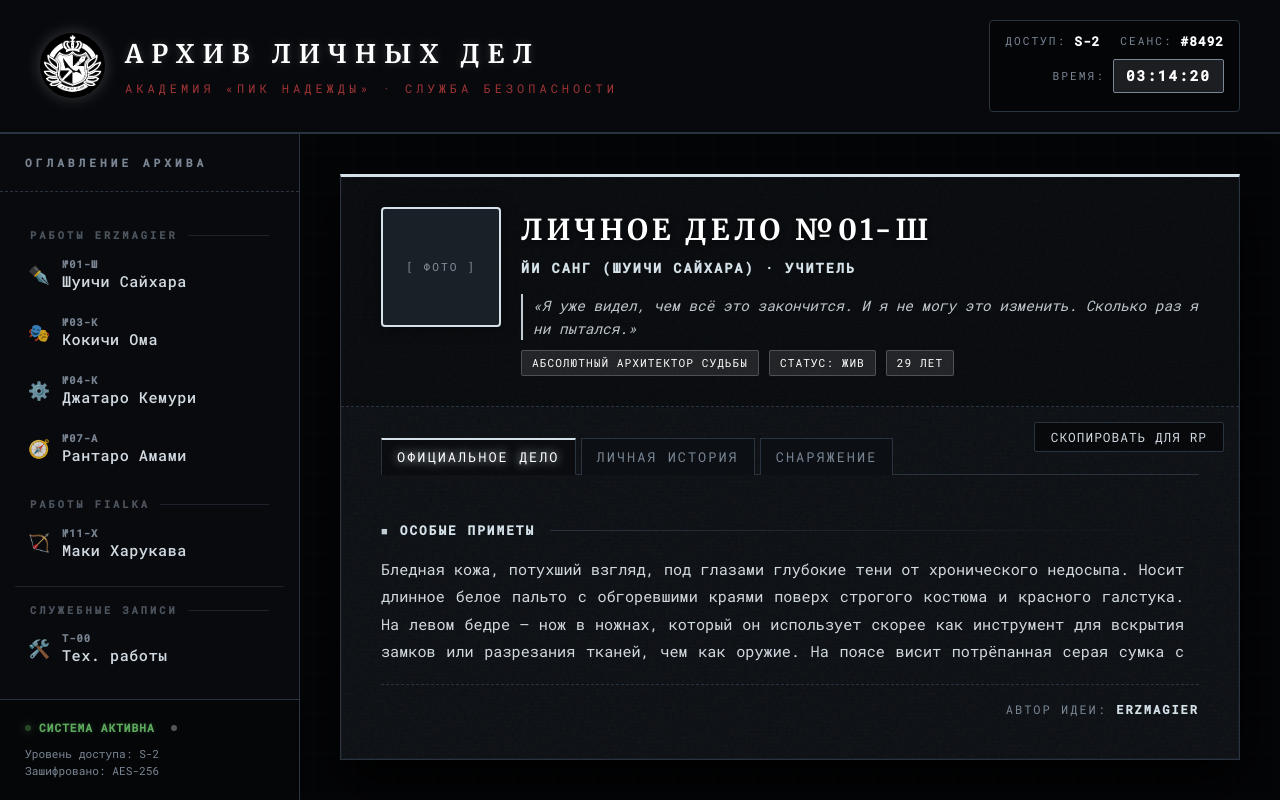
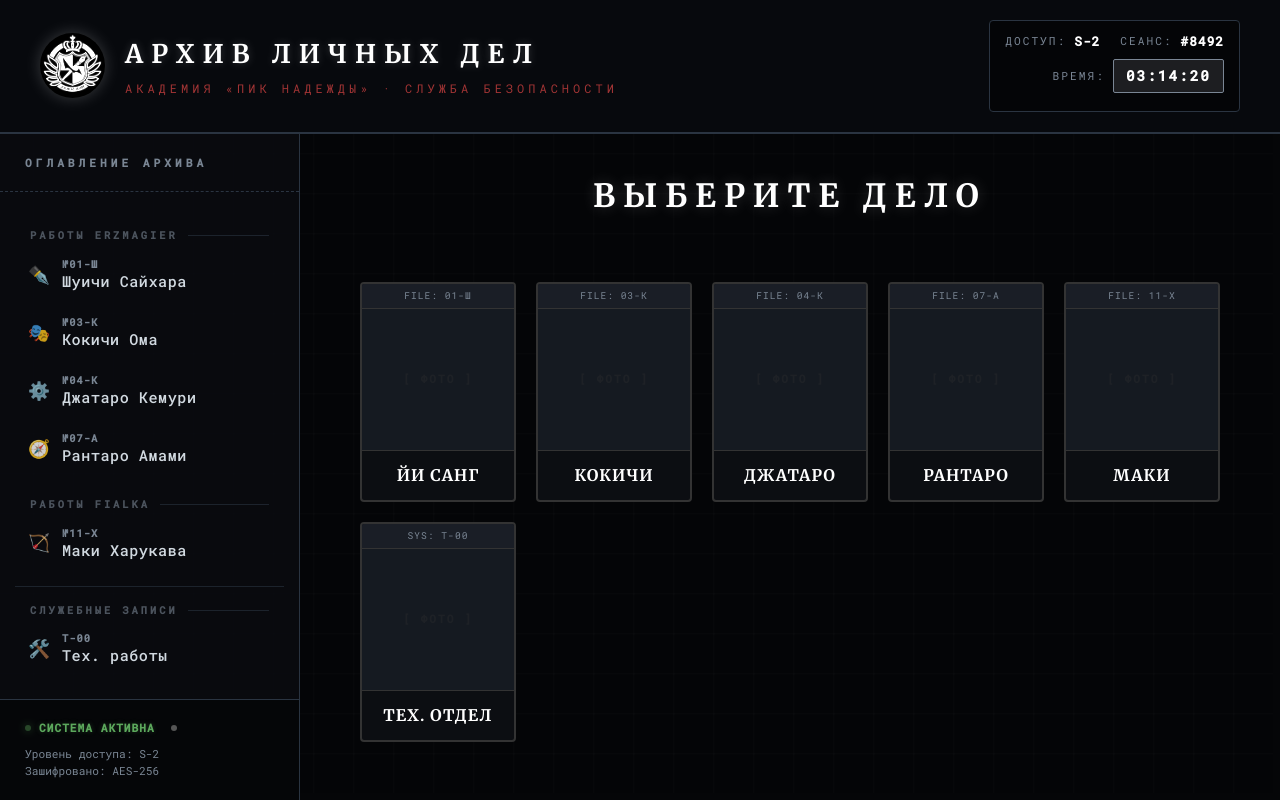
Before and after one commit to Erzmgaier/shinri-archive2, a plain HTML site: page index.html in a window 1280 px wide. Drawn offline with Linux system fonts and the light colour scheme.

Commit message:
Update index.html

```diff
--- a/index.html
+++ b/index.html
@@ -46,7 +46,6 @@
   .header-text h1 { font-family: var(--font-serif); margin: 0 0 4px; font-size: 1.6rem; letter-spacing: 8px; text-transform: uppercase; color: #fff; text-shadow: 0 0 10px rgba(255,255,255,0.2); }
   .header-text p { margin: 0; color: var(--active-nav-color); font-size: 0.75rem; letter-spacing: 4px; text-transform: uppercase; opacity: 0.9; }
 
-  /* УВЕЛИЧЕННЫЙ БЛОК ИНФО */
   .header-info { display: flex; flex-direction: column; align-items: flex-end; z-index: 1; font-size: 0.8rem; letter-spacing: 2px; text-transform: uppercase; color: var(--text); line-height: 1.6; background: rgba(0,0,0,0.4); padding: 10px 15px; border: 1px solid var(--border); border-radius: 4px; }
   .header-info .info-row { display: flex; gap: 20px; margin-bottom: 8px; }
   .header-info .info-item { display: flex; align-items: center; gap: 8px; }
@@ -218,6 +217,24 @@
   .flash-overlay.active { animation: flashAnim 0.6s ease-out forwards; }
   @keyframes flashAnim { 0% { opacity: 1; } 100% { opacity: 0; } }
 
+  /* ЭКРАН ВЫБОРА */
+  .welcome-screen { display: flex; flex-direction: column; align-items: center; justify-content: center; width: 100%; height: 100%; animation: fadeIn 0.5s ease-out; }
+  .welcome-title { font-family: var(--font-serif); font-size: 2rem; letter-spacing: 8px; color: #fff; margin-bottom: 40px; text-transform: uppercase; text-shadow: 0 0 15px rgba(255,255,255,0.2); }
+  .selection-grid { display: grid; grid-template-columns: repeat(auto-fit, minmax(140px, 1fr)); gap: 20px; max-width: 900px; width: 100%; padding: 20px; }
+  .select-card { position: relative; background: #0c0e12; border: 2px solid #333; border-radius: 4px; display: flex; flex-direction: column; align-items: center; cursor: pointer; transition: all 0.3s ease; overflow: hidden; height: 220px; }
+  .select-card:hover { transform: translateY(-5px); border-color: var(--accent); box-shadow: 0 0 20px var(--accent-glow); }
+  .card-top { width: 100%; background: #1a1e26; color: var(--dim); text-align: center; font-size: 0.6rem; padding: 4px; border-bottom: 1px solid #333; letter-spacing: 1px; transition: all 0.3s; }
+  .select-card:hover .card-top { background: var(--accent); color: #fff; }
+  .card-photo { width: 100%; flex: 1; background: #151a21; display: flex; align-items: center; justify-content: center; color: #333; font-size: 0.7rem; text-transform: uppercase; border-bottom: 1px solid #333; position: relative; }
+  .card-photo::after { content: "[ ФОТО ]"; opacity: 0.3; font-weight: bold; letter-spacing: 2px; }
+  .card-name { width: 100%; padding: 12px 5px; text-align: center; font-family: var(--font-serif); font-weight: bold; font-size: 1rem; color: #fff; text-transform: uppercase; letter-spacing: 1px; transition: all 0.3s; }
+  .select-card[data-id="d01"] { --accent: #d4e1e8; --accent-glow: rgba(212, 225, 232, 0.4); }
+  .select-card[data-id="d03"] { --accent: #9b59b6; --accent-glow: rgba(155, 89, 182, 0.4); }
+  .select-card[data-id="d04"] { --accent: #8b5a2b; --accent-glow: rgba(139, 90, 43, 0.4); }
+  .select-card[data-id="d07"] { --accent: #27ae60; --accent-glow: rgba(39, 174, 96, 0.4); }
+  .select-card[data-id="d11"] { --accent: #f1c40f; --accent-glow: rgba(241, 196, 15, 0.4); }
+  .select-card[data-id="d-tech"] { --accent: #555; --accent-glow: rgba(85, 85, 85, 0.4); }
+
   @media (max-width: 800px) {
     .layout { flex-direction: column; }
     aside { width: 100%; height: auto; max-height: 180px; border-right: none; border-bottom: 1px solid var(--border); }
@@ -243,6 +260,8 @@
     .changelog-content { padding: 20px; }
     .changelog-header h3 { font-size: 1rem; }
     .header-info { display: none; }
+    .selection-grid { grid-template-columns: repeat(auto-fit, minmax(100px, 1fr)); }
+    .card-name { font-size: 0.8rem; }
   }
 </style>
 </head>
@@ -290,8 +309,52 @@
     </div>
   </aside>
   <main id="main-content">
+        <!-- ЭКРАН ВЫБОРА -->
+    <div class="welcome-screen" id="welcomeScreen">
+      <div class="welcome-title">Выберите дело</div>
+      <div class="selection-grid">
+
+        <div class="select-card" data-id="d01" onclick="openDossier('d01', document.querySelector('.nav-btn[data-color=\'#d4e1e8\']'))">
+          <div class="card-top">FILE: 01-Ш</div>
+          <div class="card-photo"></div>
+          <div class="card-name">Йи Санг</div>
+        </div>
+
+        <div class="select-card" data-id="d03" onclick="openDossier('d03', document.querySelector('.nav-btn[data-color=\'#9b59b6\']'))">
+          <div class="card-top">FILE: 03-К</div>
+          <div class="card-photo"></div>
+          <div class="card-name">Кокичи</div>
+        </div>
+
+        <div class="select-card" data-id="d04" onclick="openDossier('d04', document.querySelector('.nav-btn[data-color=\'#8b5a2b\']'))">
+          <div class="card-top">FILE: 04-К</div>
+          <div class="card-photo"></div>
+          <div class="card-name">Джатаро</div>
+        </div>
+
+        <div class="select-card" data-id="d07" onclick="openDossier('d07', document.querySelector('.nav-btn[data-color=\'#27ae60\']'))">
+          <div class="card-top">FILE: 07-А</div>
+          <div class="card-photo"></div>
+          <div class="card-name">Рантаро</div>
+        </div>
+
+        <div class="select-card" data-id="d11" onclick="openDossier('d11', document.querySelector('.nav-btn[data-color=\'#f1c40f\']'))">
+          <div class="card-top">FILE: 11-Х</div>
+          <div class="card-photo"></div>
+          <div class="card-name">Маки</div>
+        </div>
+
+        <div class="select-card" data-id="d-tech" onclick="openDossier('d-tech', document.querySelector('.nav-btn[data-color=\'#555\']'))">
+          <div class="card-top">SYS: T-00</div>
+          <div class="card-photo"></div>
+          <div class="card-name">Тех. Отдел</div>
+        </div>
+
+      </div>
+    </div>
+
     <!-- ДЕЛО 0: Йи Санг (Шуичи) -->
-    <article class="dossier-wrapper" id="d01">
+    <article class="dossier-wrapper hidden" id="d01">
       <div class="dossier-header-card">
         <div class="dossier-avatar"></div>
         <div class="dossier-header-info">
@@ -570,6 +633,7 @@
         <div class="dossier-author">Автор идеи: <span>fialka</span></div>
       </div>
     </article>
+
     <!-- ТЕХ. РАБОТЫ -->
     <article class="dossier-wrapper hidden" id="d-tech">
       <div class="dossier-header-card" style="justify-content: center; border-bottom: none; padding: 40px;">
@@ -627,18 +691,22 @@
       <button class="changelog-close" onclick="toggleChangelog(false)">✕</button>
     </div>
     <div class="changelog-body">
-      <p style="margin-top: 0; color: #8f98a0;">Опубликовано 17.11.2026 в 23:15. Следующие изменения уже активны:</p>
+      <p style="margin-top: 0; color: #8f98a0;">Опубликовано 19.11.2026. Следующие изменения уже активны:</p>
       <ul>
-        <li><strong>Исправление верстки:</strong>
+        <li><strong>Стартовый экран:</strong>
           <ul>
-            <li>Убрано дублирование шапки и сайдбара.</li>
-            <li>Исправлено наложение элементов.</li>
+            <li>При входе на сайт теперь отображается сетка карточек в стиле Limbus Company.</li>
+            <li>При клике на карточку открывается соответствующее личное дело.</li>
           </ul>
         </li>
-        <li><strong>Улучшение интерфейса:</strong>
+        <li><strong>Цитаты:</strong>
           <ul>
-            <li>Блок с часами и уровнем доступа в шапке увеличен и стал более читаемым.</li>
-            <li>Повышен контраст текста для лучшего восприятия.</li>
+            <li>Обновлены фразы персонажей на более уязвимые и человечные.</li>
+          </ul>
+        </li>
+        <li><strong>Интерфейс:</strong>
+          <ul>
+            <li>Убран автозапуск дела Шуичи при загрузке страницы.</li>
           </ul>
         </li>
       </ul>
@@ -668,6 +736,9 @@
   }
 
   function openDossier(id, btn) {
+    const welcomeScreen = document.getElementById('welcomeScreen');
+    if (welcomeScreen) welcomeScreen.style.display = 'none';
+
     document.querySelectorAll('.dossier-wrapper').forEach(d => d.classList.add('hidden'));
     document.querySelectorAll('.nav-btn').forEach(b => b.classList.remove('active'));
 
```
